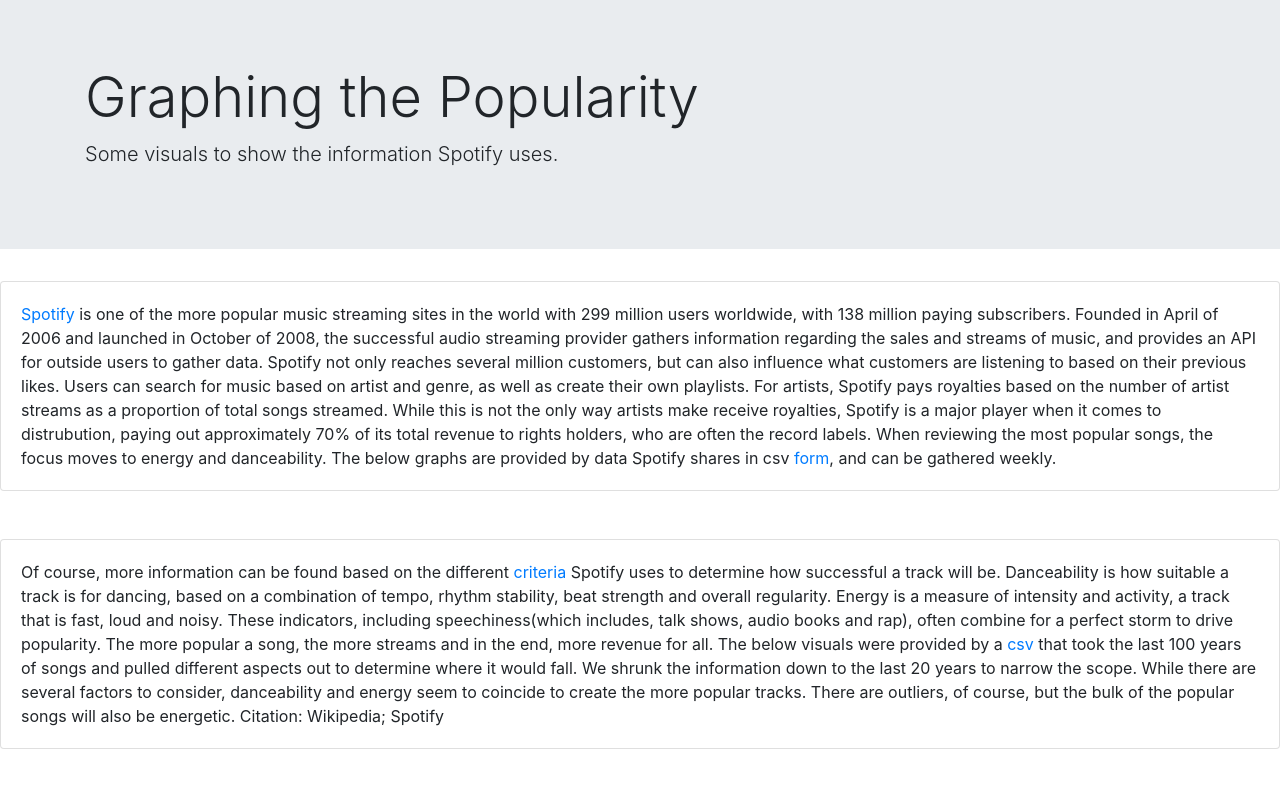
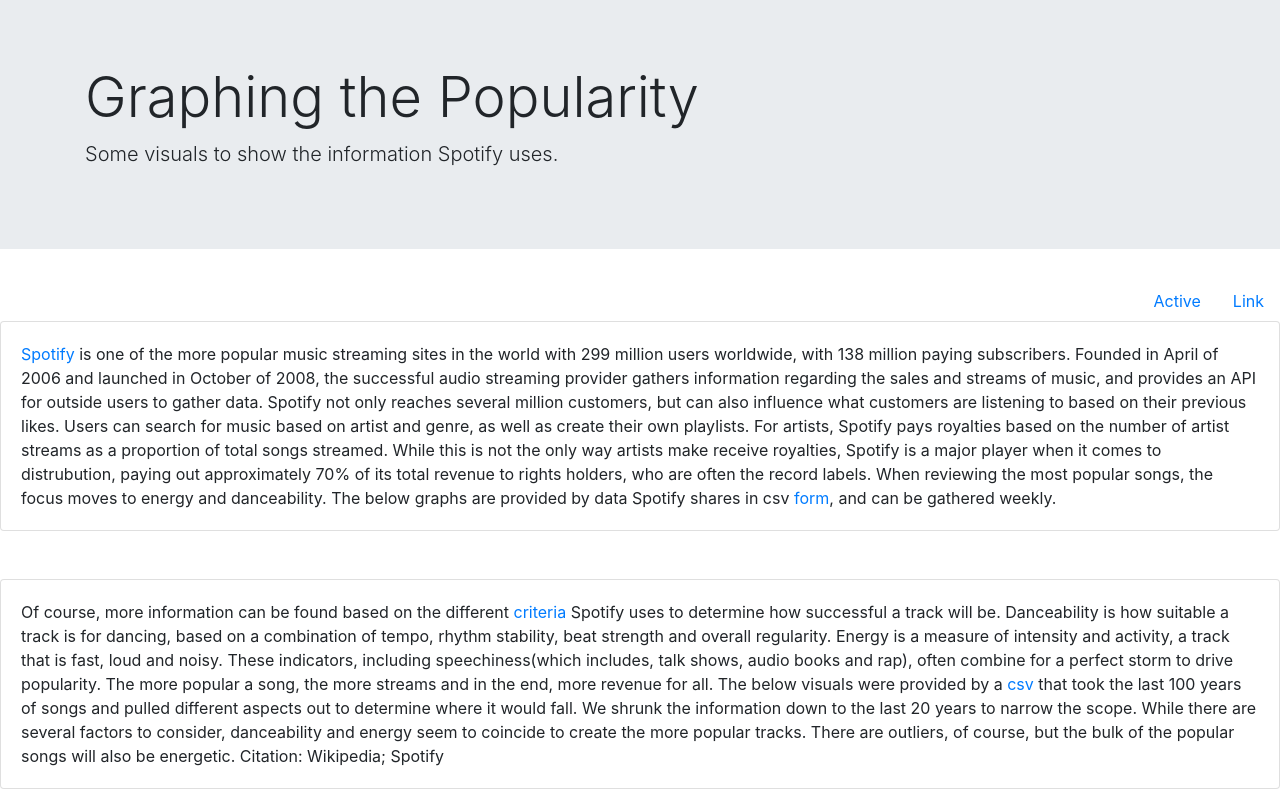
Before and after one commit to crchunn/Final-Project, a Flask app: page /tableau/ in a window 1280 px wide. Run offline with Flask 2, Linux system fonts and the light colour scheme; some libraries are stand-ins or nearby versions.

Commit message:
adding files

```diff
--- a/templates/index.html
+++ b/templates/index.html
@@ -20,7 +20,7 @@
 </head>
 
 <body style="background-color: white;text-align:center">
-
+  <!-- <div class="home"> -->
   <nav class="navbar navbar-expand-lg navbar-dark bg-dark">
     <a class="navbar-brand" href="/">RedTeam</a>
     <button class="navbar-toggler" type="button" data-toggle="collapse" data-target="#navbarSupportedContent"
--- a/templates/index2.html
+++ b/templates/index2.html
@@ -21,7 +21,7 @@
 </head>
 
 <body style="background-color: white;text-align:center">
-
+    <div class="index">
     <nav class="navbar navbar-expand-lg navbar-dark bg-dark">
         <a class="navbar-brand" href="/">RedTeam</a>
         <button class="navbar-toggler" type="button" data-toggle="collapse" data-target="#navbarSupportedContent"
--- a/popup.html
+++ b/templates/popup.html
@@ -4,6 +4,7 @@
 
 </head>
 <body>
+    <div class="popup">
     <div class="row">
         {% for album in artist_albums %}
         <div class="card" style="width: 18rem;">
--- a/templates/tableau.html
+++ b/templates/tableau.html
@@ -20,6 +20,15 @@
     </head>
 
     <body>
+        <ul class="nav justify-content-end">
+            <li class="nav-item">
+              <a class="nav-link active" href="templates/index.html">Active</a>
+            </li>
+            <li class="nav-item">
+              <a class="nav-link" href="#">Link</a>
+            </li>
+          </ul>
+        <div class="tableau">
         <div class="card">
             <div class="card-body">
                 <a href="https://en.wikipedia.org/wiki/Spotify" title="Wikipedia">Spotify</a> is one of the more popular music streaming sites in the world with 299 million users worldwide, with 138 million paying subscribers. Founded in April of 2006 and launched in October of 2008, the successful audio streaming provider gathers information regarding the sales and streams of music, and provides an API for outside users to gather data. Spotify not only reaches several million customers, but can also influence what customers are listening to based on their previous likes. Users can search for music based on artist and genre, as well as create their own playlists.
```
Also changed, not shown: app.py (+0 -28 lines).
